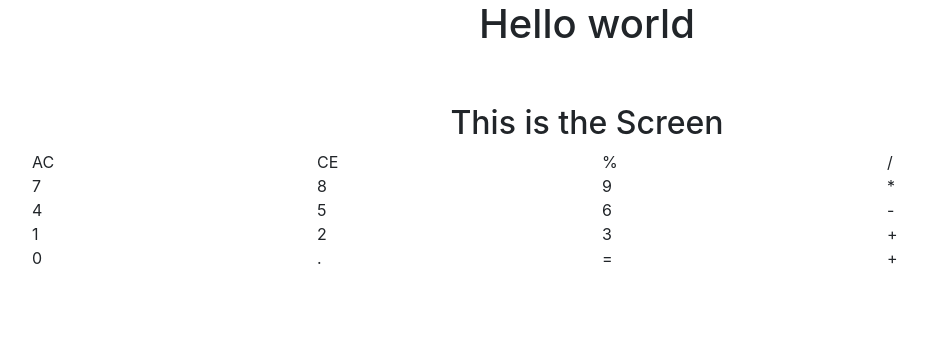
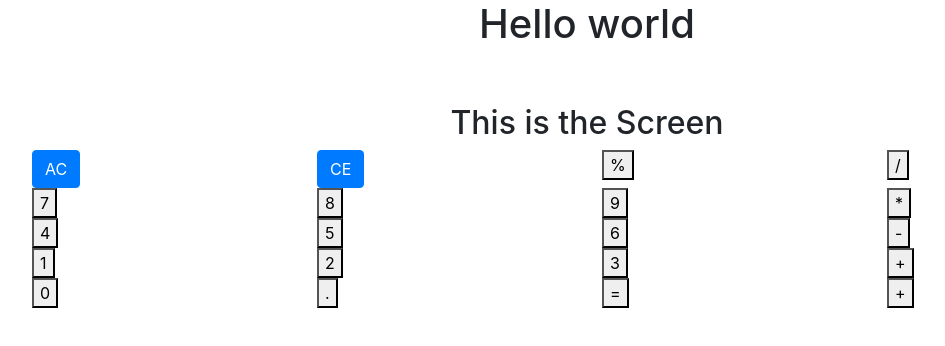
Before and after one commit to alexander-guesnon/Simple-Calculator, a plain HTML site: page index.html in a window 1280 px wide. Shown: the whole page, without its empty margins (53-998 px from the left). Drawn offline with nearby package versions, Linux system fonts and the light colour scheme.

Commit message:
change to buttons

```diff
--- a/index.html
+++ b/index.html
@@ -30,75 +30,76 @@
 		</div>
 		<div class="row">
 			<div class="col">
-				<div>AC</div>
+				<button type="button" class="btn btn-primary" >AC</button>
 			</div>
 			<div class="col">
-				<div>CE</div>
+				<button type="button" class="btn btn-primary">CE</button>
 			</div>
 			<div class="col">
-				<div>%</div>
+				<button>%</button>
 			</div>
 			<div class="col">
-				<div>/</div>
+				<button>/</button>
 			</div>
 		</div>
+
 		<div class="row">
 			<div class="col">
-				<div>7</div>
+				<button>7</button>
 			</div>
 			<div class="col">
-				<div>8</div>
+				<button>8</button>
 			</div>
 			<div class="col">
-				<div>9</div>
+				<button>9</button>
 			</div>
 			<div class="col">
-				<div>*</div>
+				<button>*</button>
 			</div>
+		</div>
 
-		</div>
 		<div class="row">
 			<div class="col">
-				<div>4</div>
+				<button>4</button>
 			</div>
 			<div class="col">
-				<div>5</div>
+				<button>5</button>
 			</div>
 			<div class="col">
-				<div>6</div>
+				<button>6</button>
 			</div>
 			<div class="col">
-				<div>-</div>
+				<button>-</button>
 			</div>
+		</div>
 
-		</div>
 		<div class="row">
 			<div class="col">
-				<div>1</div>
+				<button>1</button>
 			</div>
 			<div class="col">
-				<div>2</div>
+				<button>2</button>
 			</div>
 			<div class="col">
-				<div>3</div>
+				<button>3</button>
 			</div>
 			<div class="col">
-				<div>+</div>
+				<button>+</button>
 			</div>
+		</div>
 
-		</div>
 		<div class="row">
 			<div class="col">
-				<div>0</div>
+				<button>0</button>
 			</div>
 			<div class="col">
-				<div>.</div>
+				<button>.</button>
 			</div>
 			<div class="col">
-				<div>=</div>
+				<button>=</button>
 			</div>
 			<div class="col">
-				<div>+</div>
+				<button>+</button>
 			</div>
 		</div>
 
```
